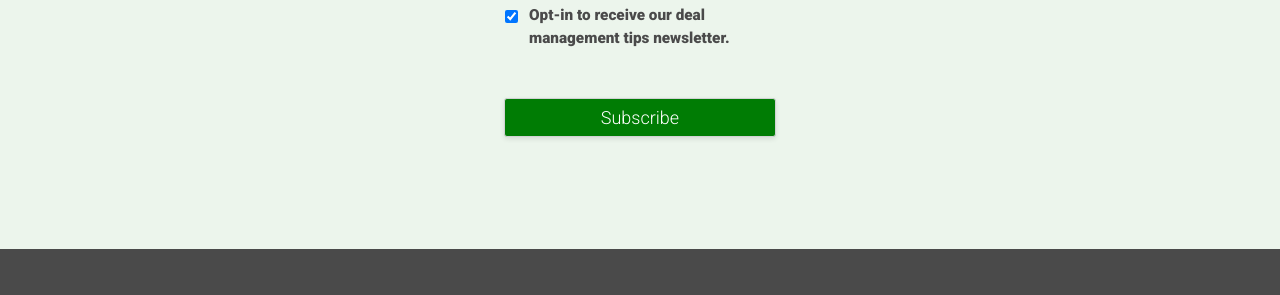
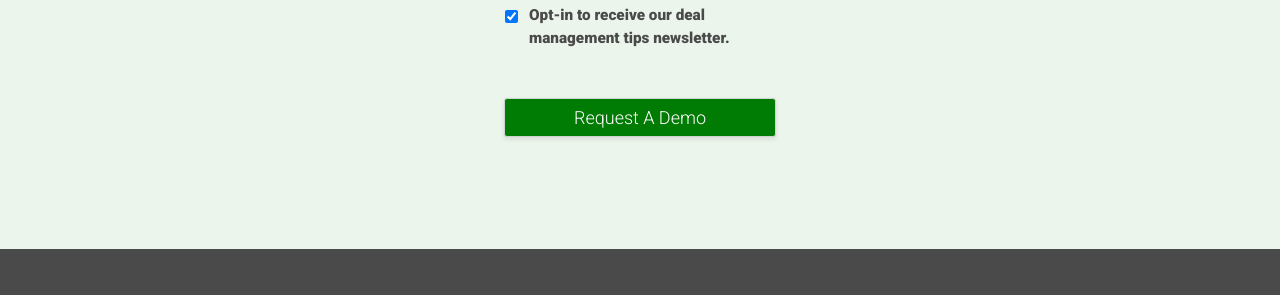
Before and after one commit to danieljbell/cloudcannon-test, a Jekyll site: the page built from index.html, in a window 1280 px wide. Shown: the part 5323-5618 px from the top of the page. Built offline with Jekyll 4.4.1, drawn with Linux system fonts in a browser that asks for light colours; comment, search, counter and statistics services are not loaded.

Commit message:
form button to RAD

```diff
--- a/_includes/lead-form.html
+++ b/_includes/lead-form.html
@@ -41,7 +41,7 @@
       <input type="text" name="b_f2d0880d800f1e89d3d4e350e_198b29bebe" tabindex="-1" value="">
     </div>
     <div class="clear">
-      <input type="submit" value="Subscribe" name="subscribe" id="mc-embedded-subscribe" class="button">
+      <input type="submit" value="Request A Demo" name="subscribe" id="mc-embedded-subscribe" class="button">
     </div>
   </form>
 </div>
```
